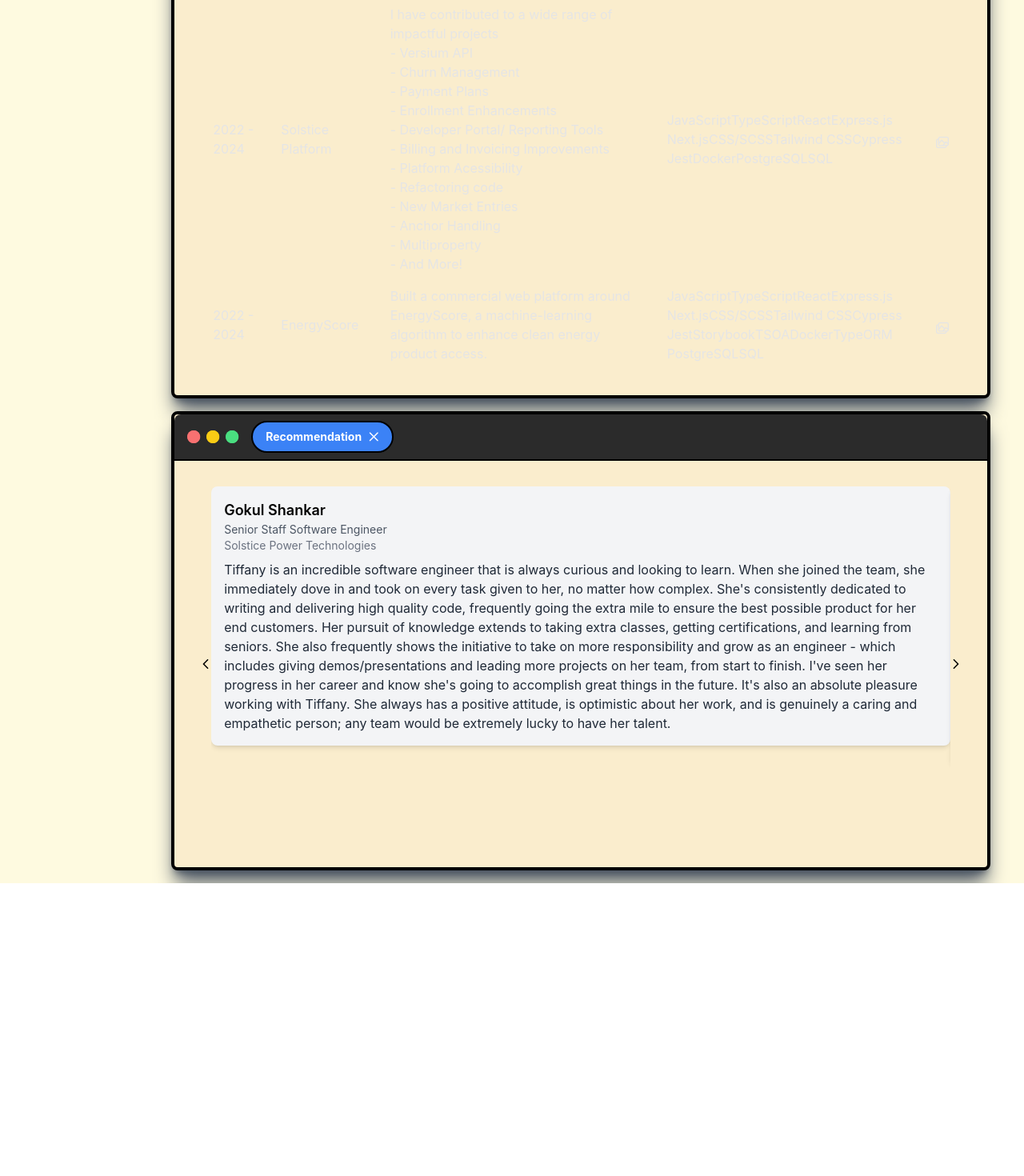
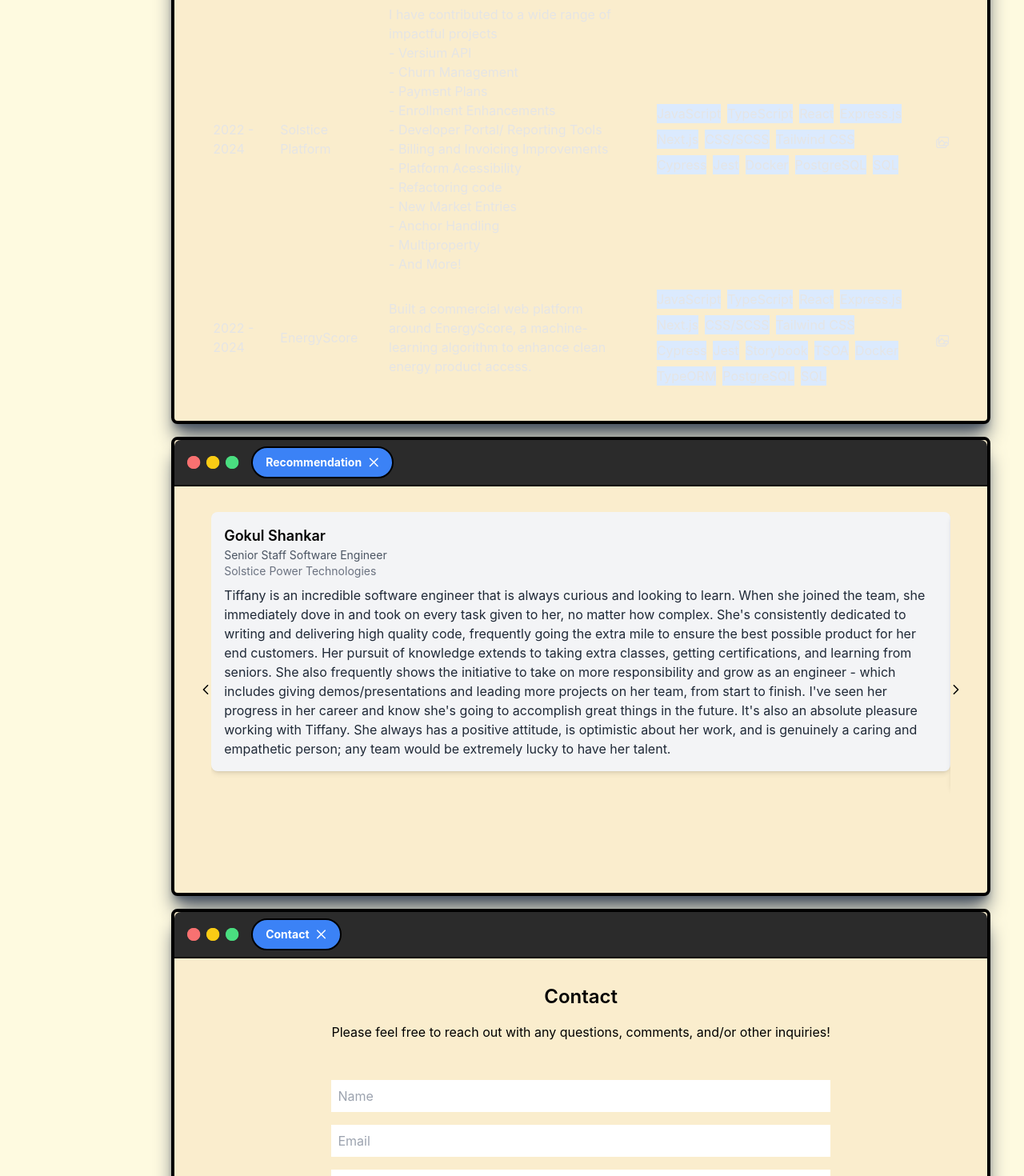
Before and after one commit to tiffanydoh/portfolio, a React (Create React App) app: page / in a window 1280 px wide. Shown: the part 2000-3470 px from the top of the page at 80% size. Before the commit the page ends 3104 px from the top, so only its background shows below. Built offline with nearby package versions, Linux system fonts and the light colour scheme.

Commit message:
more changes

```diff
--- a/package.json
+++ b/package.json
@@ -3,6 +3,7 @@
   "version": "0.1.0",
   "private": true,
   "dependencies": {
+    "@formspree/react": "^2.5.1",
     "@testing-library/jest-dom": "^5.17.0",
     "@testing-library/react": "^13.4.0",
     "@testing-library/user-event": "^13.5.0",
--- a/src/App.js
+++ b/src/App.js
@@ -2,6 +2,7 @@ import Home from "./component/pages/Home.tsx";
 import Recommendations from "./component/pages/Recommendations.tsx";
 import Experiences from "./component/pages/Experiences.tsx";
 import Projects from "./component/pages/Projects.tsx";
+import Contact from "./component/pages/Contact.tsx";
 import "primeicons/primeicons.css";
 import tiffanyGIF from "./assets/images/general/tiffanyGIF.gif";
 import NavBar from "./component/NavBar.tsx";
@@ -19,6 +20,7 @@ function App() {
           <Experiences />
           <Projects />
           <Recommendations />
+          <Contact />
         </div>
       </div>
     </div>
--- a/src/component/ArchivedProjects.tsx
+++ b/src/component/ArchivedProjects.tsx
@@ -12,14 +12,14 @@ export default function ArchivedProjects() {
         "Is shuffling through the same 10 songs starting to become a buzzkill? With StarTunes, you can discover new music by shuffling through our random song generator to spice up your life. Create new songs, update/delete songs, and sign in/sign up/sign out.",
       built_with: (
         <>
-          <Chip label={"CSS"} />
-          <Chip label={"Javascript"} />
-          <Chip label={"HTML"} />
-          <Chip label={"React"} />
-          <Chip label={"Ruby on Rails"} />
-          <Chip label={"React in Rails"} />
-          <Chip label={"Jest"} />
-          <Chip label={"RSpec"} />
+          <Chip className="bg-blue-100 m-1" label={"CSS"} />
+          <Chip className="bg-blue-100 m-1" label={"Javascript"} />
+          <Chip className="bg-blue-100 m-1" label={"HTML"} />
+          <Chip className="bg-blue-100 m-1" label={"React"} />
+          <Chip className="bg-blue-100 m-1" label={"Ruby on Rails"} />
+          <Chip className="bg-blue-100 m-1" label={"React in Rails"} />
+          <Chip className="bg-blue-100 m-1" label={"Jest"} />
+          <Chip className="bg-blue-100 m-1" label={"RSpec"} />
         </>
       ),
       link: (
@@ -40,13 +40,13 @@ export default function ArchivedProjects() {
         "barkbuds is your friendly neighborhood app where your dog can meet another dog. The perfect website for you to find your dog a buddy. Use the swipe features to swipe right on your favorite dogs, swipe left on other dogs. Use the comment section to leave your thoughts.",
       built_with: (
         <>
-          <Chip label={"CSS"} />
-          <Chip label={"Javascript"} />
-          <Chip label={"HTML"} />
-          <Chip label={"React"} />
-          <Chip label={"Ruby on Rails"} />
-          <Chip label={"Jest"} />
-          <Chip label={"RSpec"} />
+          <Chip className="bg-blue-100 m-1" label={"CSS"} />
+          <Chip className="bg-blue-100 m-1" label={"Javascript"} />
+          <Chip className="bg-blue-100 m-1" label={"HTML"} />
+          <Chip className="bg-blue-100 m-1" label={"React"} />
+          <Chip className="bg-blue-100 m-1" label={"Ruby on Rails"} />
+          <Chip className="bg-blue-100 m-1" label={"Jest"} />
+          <Chip className="bg-blue-100 m-1" label={"RSpec"} />
         </>
       ),
       link: (
@@ -77,8 +77,8 @@ export default function ArchivedProjects() {
         "The Forest Service is considering a proposal to place in conservancy a forest of virgin Douglas fir just outside of Portland, Oregon. Before they give the go-ahead, they need to do an environmental impact study. I've built an API the rangers can use to report wildlife sightings.",
       built_with: (
         <>
-          <Chip label={"Ruby"} />
-          <Chip label={"Ruby on Rails"} />
+          <Chip className="bg-blue-100 m-1" label={"Ruby"} />
+          <Chip className="bg-blue-100 m-1"  label={"Ruby on Rails"} />
         </>
       ),
       link: (
--- a/src/component/MostRecentProjects.tsx
+++ b/src/component/MostRecentProjects.tsx
@@ -48,22 +48,22 @@ export default function MostRecentProjects() {
       ),
       built_with: (
         <>
-          <Chip label="JavaScript" />
-          <Chip label="TypeScript" />
-          <Chip label="React" />
-          <Chip label="Express.js" />
-          <Chip label="Next.js" />
-          <Chip label="CSS/SCSS" />
-          <Chip label="Tailwind CSS" />
-          <Chip label="Cypress" />
-          <Chip label="Jest" />
-          <Chip label="Docker" />
-          <Chip label="PostgreSQL" />
-          <Chip label="SQL" />
+          <Chip className="bg-blue-100 m-1" label="JavaScript" />
+          <Chip className="bg-blue-100 m-1" label="TypeScript" />
+          <Chip className="bg-blue-100 m-1" label="React" />
+          <Chip className="bg-blue-100 m-1" label="Express.js" />
+          <Chip className="bg-blue-100 m-1" label="Next.js" />
+          <Chip className="bg-blue-100 m-1" label="CSS/SCSS" />
+          <Chip className="bg-blue-100 m-1" label="Tailwind CSS" />
+          <Chip className="bg-blue-100 m-1" label="Cypress" />
+          <Chip className="bg-blue-100 m-1" label="Jest" />
+          <Chip className="bg-blue-100 m-1" label="Docker" />
+          <Chip className="bg-blue-100 m-1" label="PostgreSQL" />
+          <Chip className="bg-blue-100 m-1" label="SQL" />
         </>
       ),
       link: (
-        <div>
+        <div className="hover:text-[#f3c677]">
           <Button onClick={() => setOpenSolsticeProjectModal(true)}>
             <i className="pi pi-images" />
           </Button>
@@ -81,25 +81,25 @@ export default function MostRecentProjects() {
       ),
       built_with: (
         <>
-          <Chip label="JavaScript" />
-          <Chip label="TypeScript" />
-          <Chip label="React" />
-          <Chip label="Express.js" />
-          <Chip label="Next.js" />
-          <Chip label="CSS/SCSS" />
-          <Chip label="Tailwind CSS" />
-          <Chip label="Cypress" />
-          <Chip label="Jest" />
-          <Chip label="Storybook" />
-          <Chip label="TSOA" />
-          <Chip label="Docker" />
-          <Chip label="TypeORM" />
-          <Chip label="PostgreSQL" />
-          <Chip label="SQL" />
+          <Chip className="bg-blue-100 m-1" label="JavaScript" />
+          <Chip className="bg-blue-100 m-1" label="TypeScript" />
+          <Chip className="bg-blue-100 m-1" label="React" />
+          <Chip className="bg-blue-100 m-1" label="Express.js" />
+          <Chip className="bg-blue-100 m-1" label="Next.js" />
+          <Chip className="bg-blue-100 m-1" label="CSS/SCSS" />
+          <Chip className="bg-blue-100 m-1" label="Tailwind CSS" />
+          <Chip className="bg-blue-100 m-1" label="Cypress" />
+          <Chip className="bg-blue-100 m-1" label="Jest" />
+          <Chip className="bg-blue-100 m-1" label="Storybook" />
+          <Chip className="bg-blue-100 m-1" label="TSOA" />
+          <Chip className="bg-blue-100 m-1" label="Docker" />
+          <Chip className="bg-blue-100 m-1" label="TypeORM" />
+          <Chip className="bg-blue-100 m-1" label="PostgreSQL" />
+          <Chip className="bg-blue-100 m-1" label="SQL" />
         </>
       ),
       link: (
-        <div>
+        <div className="hover:text-[#f3c677]">
           <Button onClick={() => setOpenESProjectModal(true)}>
             <i className="pi pi-images" />
           </Button>
--- a/src/component/WindowTemplate.tsx
+++ b/src/component/WindowTemplate.tsx
@@ -1,7 +1,7 @@
 import React from "react";
 import WindowTab from "./WindowTab.tsx";
 
-export default function WindowTemplate({ id, tabName, children }) {
+export default function WindowTemplate({ tabName, children }) {
   return (
     <div className="flex items-center justify-center pb-4">
       <div className="relative border-4 border-black max-w-5xl w-full max-h-screen rounded-lg shadow-xl shadow-gray-600 overflow-scroll bg-[#faedcd]">
--- /dev/null
+++ b/src/component/pages/Contact.tsx
@@ -0,0 +1,61 @@
+import React from "react";
+import WindowTemplate from "../WindowTemplate.tsx";
+import { useForm } from "@formspree/react";
+
+const Contact = () => {
+  const [state, handleSubmit] = useForm("mlezvpza");
+  if (state.succeeded) {
+    return <p>Thanks for reaching out! I'll get back to you soon!</p>;
+  }
+  return (
+    <div id="contact">
+      <WindowTemplate tabName="Contact">
+        <div className="flex justify-center text-center items-center">
+          <form
+            method="POST"
+            action="https://formspree.io/f/mlezvpza"
+            className="flex flex-col"
+          >
+            <div className="pb-8">
+              <h2 className="flex justify-center font-semibold text-2xl text-black">
+                Contact
+              </h2>
+              <p className="py-4 text-black">
+                Please feel free to reach out with any questions, comments,
+                and/or other inquiries!
+              </p>
+            </div>
+            <input
+              className="p-2"
+              type="text"
+              placeholder="Name"
+              name="name"
+              required
+            />
+            <input
+              className="my-4 p-2"
+              type="email"
+              placeholder="Email"
+              name="email"
+              required
+            />
+            <textarea
+              className="p-2"
+              name="message"
+              rows="10"
+              placeholder="Message"
+              minLength="1"
+              maxLength="1000"
+              required
+            ></textarea>
+            <button className="text-black bg-[#F8F6F0] hover:text-black hover:bg-sky-500 px-4 py-3 my-8 mx-auto flex items-center">
+              Submit
+            </button>
+          </form>
+        </div>
+      </WindowTemplate>
+    </div>
+  );
+};
+
+export default Contact;
--- a/src/component/pages/Experiences.tsx
+++ b/src/component/pages/Experiences.tsx
@@ -1,6 +1,9 @@
 import React from "react";
 import WindowTemplate from "../WindowTemplate.tsx";
 import ExperienceBox from "../ExperienceBox.tsx";
+import { Fieldset } from "primereact/fieldset";
+import { Chip } from "primereact/chip";
+import resume from "../../assets/documents/Tiffany_Do_Resume_Software_Engineer.pdf";
 
 export default function Experiences() {
   const experiences = [
@@ -96,7 +99,7 @@ export default function Experiences() {
   ];
   return (
     <div id="experiences">
-      <WindowTemplate id="experiences" tabName="Experiences">
+      <WindowTemplate tabName="Experiences">
         <div className="grid gap-4 items-center">
           {experiences.map((experience) => (
             <ExperienceBox
@@ -106,6 +109,95 @@ export default function Experiences() {
               content={experience.content}
             />
           ))}
+          <hr className="my-4 border-t-2 border-black" />
+
+          <Fieldset legend="Languages" toggleable>
+            <p className="m-0">
+              <Chip className="bg-blue-100 m-1" label={"Ruby"} />
+              <Chip className="bg-blue-100 m-1" label={"Javascript"} />
+              <Chip className="bg-blue-100 m-1" label={"Typescript"} />
+              <Chip className="bg-blue-100 m-1" label={"SQL"} />
+              <Chip className="bg-blue-100 m-1" label={"CSS/SCSS"} />
+              <Chip className="bg-blue-100 m-1" label={"Tailwind"} />
+              <Chip className="bg-blue-100 m-1" label={"HTML"} />
+            </p>
+          </Fieldset>
+
+          <Fieldset legend="Frameworks/Libraries/Other" toggleable>
+            <p className="m-0">
+              <Chip className="bg-blue-100 m-1" label={"React.js"} />
+              <Chip className="bg-blue-100 m-1" label={"Express.js"} />
+              <Chip className="bg-blue-100 m-1" label={"Next.js"} />
+              <Chip className="bg-blue-100 m-1" label={"Redux"} />
+              <Chip className="bg-blue-100 m-1" label={"Prime React"} />
+              <Chip className="bg-blue-100 m-1" label={"Ruby on Rails"} />
+              <Chip className="bg-blue-100 m-1" label={"Node.js"} />
+            </p>
+          </Fieldset>
+
+          <Fieldset legend="Tools/Technologies" toggleable>
+            <p className="m-0">
+              <Chip className="bg-blue-100 m-1" label={"Storybook"} />
+              <Chip className="bg-blue-100 m-1" label={"Docker"} />
+              <Chip className="bg-blue-100 m-1" label={"TSOA"} />
+              <Chip className="bg-blue-100 m-1" label={"TypeORM"} />
+              <Chip
+                className="bg-blue-100 m-1"
+                label={"React Query/ TanStack Query"}
+              />
+              <Chip className="bg-blue-100 m-1" label={"Knex.js"} />
+            </p>
+          </Fieldset>
+
+          <Fieldset legend="Testing" toggleable>
+            <p className="m-0">
+              <Chip className="bg-blue-100 m-1" label={"Jest"} />
+              <Chip
+                className="bg-blue-100 m-1"
+                label={"React Testing Library"}
+              />
+              <Chip className="bg-blue-100 m-1" label={"Cypress"} />
+              <Chip className="bg-blue-100 m-1" label={"RSPEC"} />
+              <Chip className="bg-blue-100 m-1" label={"Enzyme"} />
+            </p>
+          </Fieldset>
+
+          <Fieldset legend="Version Control" toggleable>
+            <p className="m-0">
+              <Chip className="bg-blue-100 m-1" label={"Git"} />
+            </p>
+          </Fieldset>
+
+          <Fieldset legend="Data Analysis/Databases" toggleable>
+            <p className="m-0">
+              <Chip className="bg-blue-100 m-1" label={"STATA"} />
+              <Chip className="bg-blue-100 m-1" label={"PostgreSQL"} />
+            </p>
+          </Fieldset>
+
+          <Fieldset legend="Soft Skills" toggleable>
+            <p className="m-0">
+              <Chip className="bg-blue-100 m-1" label={"Problem-Solving"} />
+              <Chip className="bg-blue-100 m-1" label={"Communication"} />
+              <Chip className="bg-blue-100 m-1" label={"Critical Thinking"} />
+              <Chip className="bg-blue-100 m-1" label={"Adaptability"} />
+              <Chip className="bg-blue-100 m-1" label={"Collaboration"} />
+              <Chip
+                className="bg-blue-100 m-1"
+                label={"Emotional Intelligence"}
+              />
+              <Chip className="bg-blue-100 m-1" label={"Self-Motivation"} />
+            </p>
+          </Fieldset>
+
+          <div className="flex justify-center">
+            <a
+              href={resume}
+              className="text-black bg-[#F8F6F0] hover:text-black hover:bg-sky-500 px-4 py-3 my-8 mx-auto flex items-center border-2 border-black"
+            >
+              Download Full Resume
+            </a>
+          </div>
         </div>
       </WindowTemplate>
     </div>
--- a/src/component/pages/Home.tsx
+++ b/src/component/pages/Home.tsx
@@ -5,7 +5,7 @@ import WindowTemplate from "../WindowTemplate.tsx";
 export default function Home() {
   return (
     <div id="home">
-      <WindowTemplate id="home" tabName="Welcome to Portfolio">
+      <WindowTemplate tabName="Welcome to Portfolio">
         <div className="grid grid-cols-2 gap-4">
           <div>
             <img
--- a/src/component/pages/Projects.tsx
+++ b/src/component/pages/Projects.tsx
@@ -7,7 +7,7 @@ import ArchivedProjects from "../ArchivedProjects.tsx";
 export default function Recommendations() {
   return (
     <div id="projects">
-      <WindowTemplate id="projects" tabName="Projects">
+      <WindowTemplate tabName="Projects">
         <TabView>
           <TabPanel header="Most Recent">
             <p className="m-0">
--- a/src/component/pages/Recommendations.tsx
+++ b/src/component/pages/Recommendations.tsx
@@ -93,7 +93,7 @@ export default function Recommendations() {
 
   return (
     <div id="recommendations">
-      <WindowTemplate id="recommendations" tabName="Recommendation">
+      <WindowTemplate tabName="Recommendation">
         <Carousel
           value={recommendations}
           numVisible={1}
```
Also changed, not shown: 2 other files (tests, documents, lock files or other folders).
